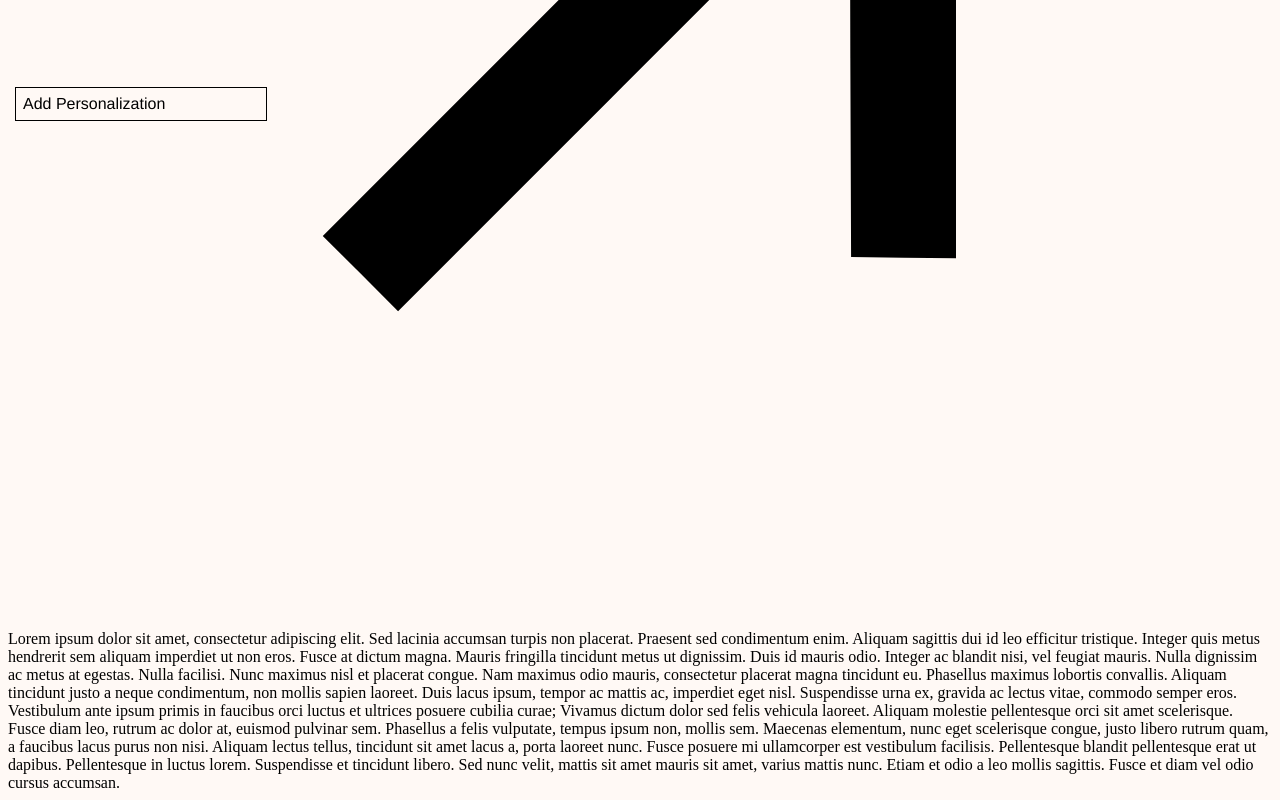
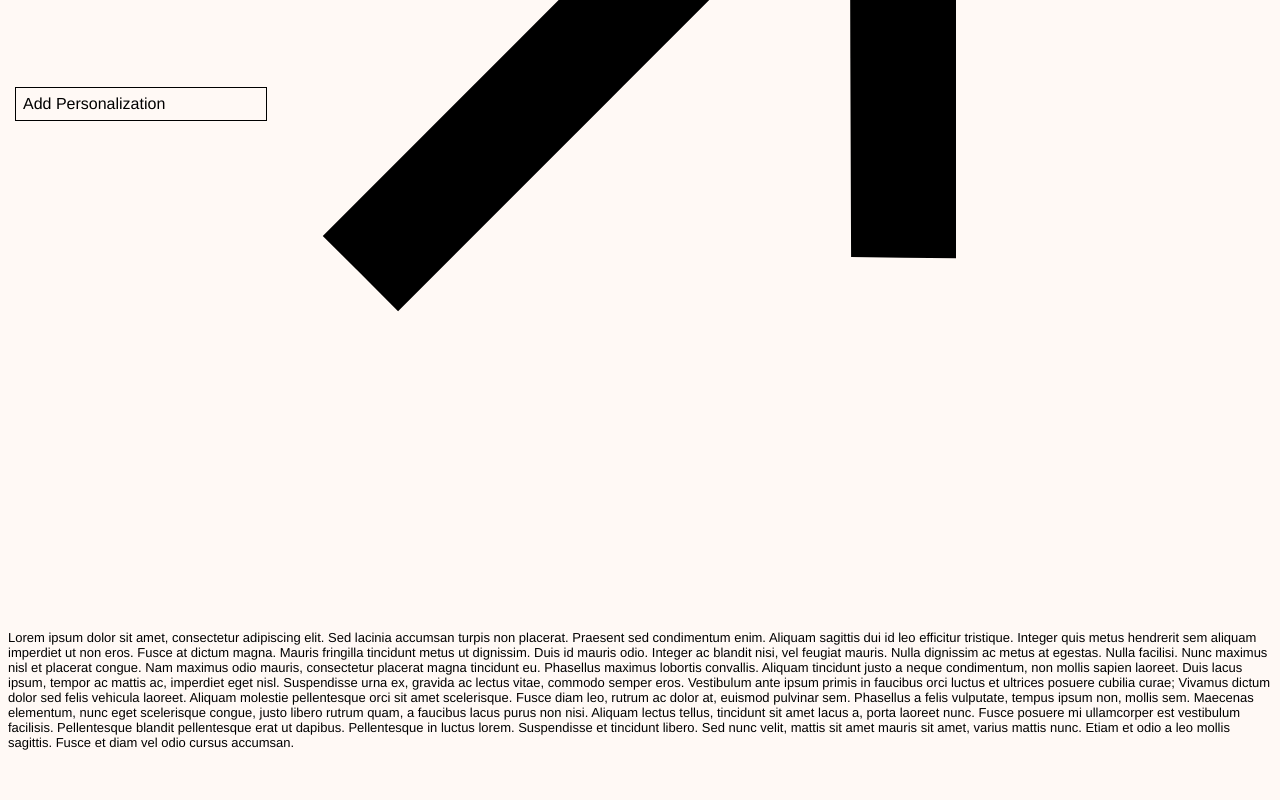
Before and after one commit to lucyking140/our-machines, a Next.js app: page /intro in a window 1280 px wide. Shown: the part 664-1464 px from the top of the page. After the commit the page ends 1422 px from the top, so only its background shows below. Built offline with nearby package versions, Linux system fonts and the light colour scheme.

Commit message:
adding page location for stickers to allow for page-specific stickers

```diff
--- a/public/css/intro.module.css
+++ b/public/css/intro.module.css
@@ -1,3 +1,16 @@
+.container {
+  background-color: var(--background-color);
+  font-family: var(--font-family);
+  color: var(--font-color);
+  display: flex;
+  flex-direction: column;
+}
 
+.bodyText {
+  font-size: 13px;
+  background-color: var(--background-color);
+  font-family: var(--font-family);
+  color: var(--font-color);
+}
 
 /*# sourceMappingURL=intro.module.css.map */
--- a/src/app/contexts/usePersContext.tsx
+++ b/src/app/contexts/usePersContext.tsx
@@ -94,6 +94,7 @@ const changeFeature = (type: string, newFeature: any) => {
 
     const addSticker = ({src, page, width, height, x, y}: any) => {
         console.log("reaching add sticker!");
+
         const newSticker = {
           width,
           height,
--- a/src/app/intro/page.tsx
+++ b/src/app/intro/page.tsx
@@ -1,18 +1,20 @@
-
+'use client';
 
 import * as React from "react";
-
+import { usePersContext } from '../../app/contexts/usePersContext';
 import BackButton from "../../components/backButton";
 
-export default function Intro({color}) {
+import styles from "../../../public/css/intro.module.css";
 
-    // const {features, stickers, changeFeature, addSticker, deleteSticker, handleDragEnd} = usePersContext();
+export default function Intro() {
+
+    const {features} = usePersContext();
 
     return (
 
-        <div>
-            <BackButton color={color} destination="/"/>
-            <div>
+        <div className={styles.container}>
+            <BackButton color={features.fontColor} destination="/"/>
+            <div className={styles.bodyText}>
             Lorem ipsum dolor sit amet, consectetur adipiscing elit. Sed lacinia accumsan turpis non placerat. Praesent sed condimentum enim. Aliquam sagittis dui id leo efficitur tristique. Integer quis metus hendrerit sem aliquam imperdiet ut non eros. Fusce at dictum magna. Mauris fringilla tincidunt metus ut dignissim. Duis id mauris odio. Integer ac blandit nisi, vel feugiat mauris.
 
 Nulla dignissim ac metus at egestas. Nulla facilisi. Nunc maximus nisl et placerat congue. Nam maximus odio mauris, consectetur placerat magna tincidunt eu. Phasellus maximus lobortis convallis. Aliquam tincidunt justo a neque condimentum, non mollis sapien laoreet. Duis lacus ipsum, tempor ac mattis ac, imperdiet eget nisl. Suspendisse urna ex, gravida ac lectus vitae, commodo semper eros. Vestibulum ante ipsum primis in faucibus orci luctus et ultrices posuere cubilia curae; Vivamus dictum dolor sed felis vehicula laoreet. Aliquam molestie pellentesque orci sit amet scelerisque. Fusce diam leo, rutrum ac dolor at, euismod pulvinar sem. Phasellus a felis vulputate, tempus ipsum non, mollis sem. Maecenas elementum, nunc eget scelerisque congue, justo libero rutrum quam, a faucibus lacus purus non nisi.
--- a/src/app/page.tsx
+++ b/src/app/page.tsx
@@ -73,7 +73,6 @@ export default function Home() {
                     <Link key={"case-studies"}
                     href={{
                       pathname: '/intro',
-                      query: { color: features.fontColor },
                     }} > Introduction </Link>
                   </li>
                   <li className="menu-item">
--- a/src/components/stickerContainer.tsx
+++ b/src/components/stickerContainer.tsx
@@ -1,6 +1,7 @@
 'use client';
 
 import { usePersContext } from "../app/contexts/usePersContext";
+import { usePathname } from 'next/navigation'
 
 import React, { useState } from "react";
 import { IndividualSticker } from "../components/individual-sticker";
@@ -22,6 +23,10 @@ export default function StickerContainer(){
     const [menu, setMenu] = useState(false);
     const [openStickers, setOpenStickers] = useState(false);
 
+    // used to get current pathname to assign stickers to pages
+    //TODO: do i need to update this? seems like it happens automatically
+    const pathname = usePathname()
+
     // both handle functions are used to open the menu and stickers page, respectively
     const handleOpenMenu = () => {
         // in the case we're turning the menu off completely, i want to reopen it with the main page, not the sticker selector
@@ -34,6 +39,25 @@ export default function StickerContainer(){
     const handleOpenStickers = () => {
         console.log("Opening stickers!");
         setOpenStickers(!openStickers);
+    }
+
+    // checking if a sticker belongs on a given page
+    const checkSticker = (sticker: any) => {
+        if(sticker.page == pathname){
+            return (
+                <IndividualSticker
+                    key={sticker.id}
+                    image={sticker}
+                    onDelete={() => {
+                    // console.log("Delete callback triggered for index", i);
+                    deleteSticker(sticker.id);
+                    }}
+                    onDragEnd={(event: any) => handleDragEnd(sticker.id, event)}
+                />
+            );
+        } else {
+            return null;
+        }
     }
 
     // actual display of how users can select stickers
@@ -49,13 +73,14 @@ export default function StickerContainer(){
                         className="sticker-button"
                         onClick={() => {
                             console.log("Adding new sticker");
+                            console.log("current pathname in add sticker: ", pathname);
                             addSticker({
-                            src: sticker.url,
-                            page: "test",
-                            width: sticker.width,
-                            height: sticker.height,
-                            x: 100,
-                            y: 100
+                                src: sticker.url,
+                                page: pathname,
+                                width: sticker.width,
+                                height: sticker.height,
+                                x: 100,
+                                y: 100
                             });
                             console.log("done adding sticker!");
                         }}
@@ -67,6 +92,7 @@ export default function StickerContainer(){
                                 height={sticker.height}
                             />
                         </div>
+
                     ))}
 
             </div>
@@ -91,15 +117,7 @@ export default function StickerContainer(){
         {/* overarching div that applies stickers anywhere on the page */}
         <div className={styles.stickersContainer}>
                 {stickers.map((sticker, i) => (
-                <IndividualSticker
-                    key={sticker.id}
-                    image={sticker}
-                    onDelete={() => {
-                    // console.log("Delete callback triggered for index", i);
-                    deleteSticker(sticker.id);
-                    }}
-                    onDragEnd={(event: any) => handleDragEnd(sticker.id, event)}
-                />
+                    checkSticker(sticker)
                 ))}
         </div>
 
--- a/src/styles/intro.module.scss
+++ b/src/styles/intro.module.scss
@@ -0,0 +1,15 @@
+.container{
+    background-color: var(--background-color);
+    font-family: var(--font-family);
+    color: var(--font-color);
+
+    display: flex;
+    flex-direction: column;
+}
+
+.bodyText{
+    font-size: 13px;
+    background-color: var(--background-color);
+    font-family: var(--font-family);
+    color: var(--font-color);
+}
```
Also changed, not shown: 1 other file (tests, documents, lock files or other folders).
